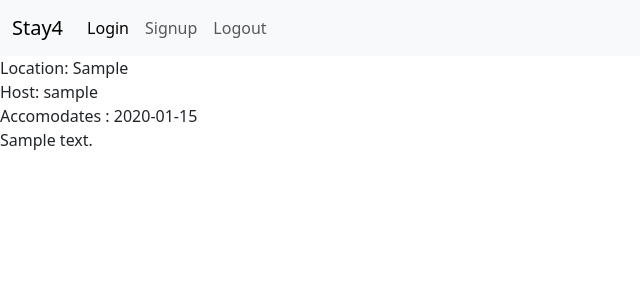
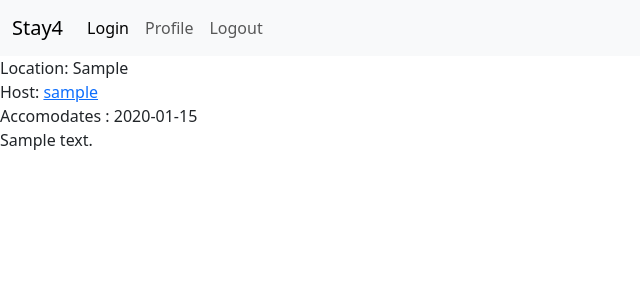
Before and after one commit to Volodymyr262/RoamersRescue, a Django app: page /post/1/ in a window 1280 px wide. Shown: the top 300 px of the page, without its empty margins (0-640 px from the left). Run offline with Django 3.2, Linux system fonts and the light colour scheme; tables that the repository leaves empty hold one stand-in row (values such as "Sample post").

Commit message:
Profile page created

```diff
--- a/RoamersRescue/base/models.py
+++ b/RoamersRescue/base/models.py
@@ -10,6 +10,7 @@ class User(AbstractUser):
     avatar = models.ImageField(null=True, default="avatar.svg")
     USERNAME_FIELD = 'email'
     REQUIRED_FIELDS = ['name']
+
 
 
 class Topic(models.Model):
--- a/RoamersRescue/base/templates/post.html
+++ b/RoamersRescue/base/templates/post.html
@@ -4,7 +4,7 @@
 
 <div>
   Location: {{post.location}} <br>
-  Host: {{post.host.username}} <br>
+  Host: <a href="{% url 'profile' post.host.id %}">{{post.host.username}}</a> <br>
   Accomodates : {{post.accomodates}} <br>
     {{post.description}} <br>
 </div>
--- a/RoamersRescue/base/urls.py
+++ b/RoamersRescue/base/urls.py
@@ -9,5 +9,7 @@ path('register-user/', views.registerPage, name='register-user'),
 path('verification/', include('verify_email.urls')),
 path('activate/<uidb64>/<token>', views.activate, name='activate'),
 
-path('post/<str:pk>/', views.postView, name='post')
+path('post/<str:pk>/', views.postView, name='post'),
+
+path('profile/<str:pk>/', views.profile, name='profile')
 ]
--- a/RoamersRescue/base/views.py
+++ b/RoamersRescue/base/views.py
@@ -1,17 +1,14 @@
 from django.contrib.sites.shortcuts import get_current_site
 from django.core.mail import EmailMessage
 from django.shortcuts import render, redirect
-from django.http import HttpResponse
 from django.template.loader import render_to_string
 from django.utils.http import urlsafe_base64_encode, urlsafe_base64_decode
 from django.utils.encoding import force_bytes, force_str
-from .models import Post, Topic
+from .models import Post, User
 from django.contrib import messages
 from django.contrib.auth import authenticate, login, logout, get_user_model
 from django.contrib.auth.decorators import login_required
 from .forms import MyUserCreationForm
-from django.contrib.auth.models import User
-from verify_email.email_handler import send_verification_email
 from .tokens import account_activation_token
 
 
@@ -104,3 +101,8 @@ def registerPage(request):
         else:
             messages.error(request, 'An error occurred during registration')
     return render(request, 'login_register.html', {'form':form})
+
+
+def profile(request, pk):
+    user = User.objects.get(id=pk)
+    return render(request, 'profile.html', {'user': user})
--- a/RoamersRescue/templates/navbar.html
+++ b/RoamersRescue/templates/navbar.html
@@ -12,7 +12,7 @@
     <div class="collapse navbar-collapse" id="navbarNavAltMarkup">
       <div class="navbar-nav">
         <a class="nav-link active" aria-current="page" href="{% url 'login-user' %}">Login</a>
-        <a class="nav-link" href="{% url 'register-user' %}">Signup</a>
+        <a class="nav-link" href="{% url 'profile' request.user.id %}">Profile</a>
         <a class="nav-link" href="{% url 'logout-user' %}">Logout</a>
       </div>
     </div>
```
Also changed, not shown: RoamersRescue/base/templates/profile.html (added, +11 -0 lines).
